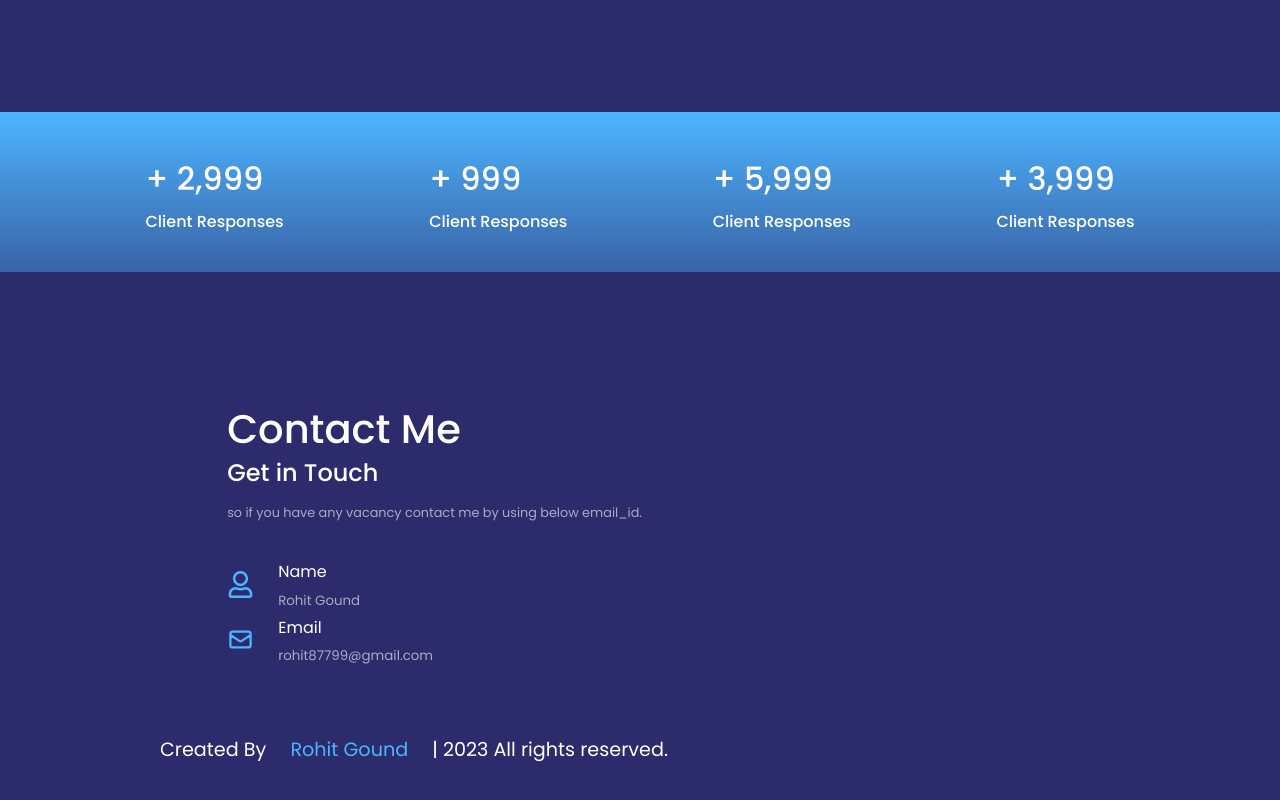
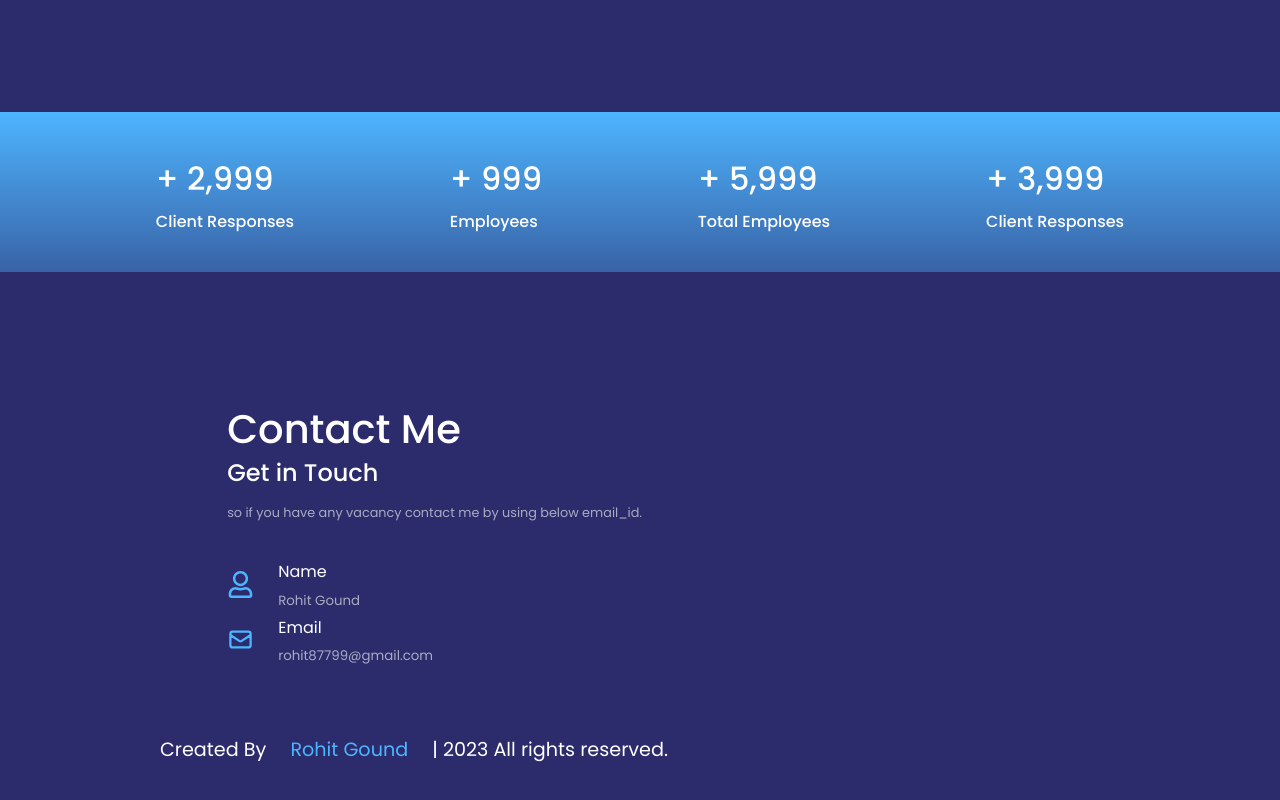
Before and after one commit to Rgound111/personal-portfolio, a React (Create React App) app: page / in a window 1280 px wide. Shown: the part 4896-5696 px from the top of the page. Built offline with nearby package versions, Linux system fonts and the light colour scheme.

Commit message:
Counterup

```diff
--- a/src/components/Counterup/Counterup.jsx
+++ b/src/components/Counterup/Counterup.jsx
@@ -20,13 +20,13 @@ const Counterup = () => {
                     <h1 className="h1">
                       + {counterStart && <CountUp start={0} end={1000} duration={3} delay={0} />}
                     </h1>
-                    < h3 className='h3'>Client Responses</h3>
+                    < h3 className='h3'>Employees</h3>
                 </div>
                 <div>
                     <h1 className="h1">
                         + {counterStart && <CountUp start={2000} end={6000} duration={3} delay={0} />}
                     </h1>
-                    < h3 className='h3'>Client Responses</h3>
+                    < h3 className='h3'>Total Employees</h3>
                 </div>
                 <div className='resp'>
                     <h1 className="h1">
```
